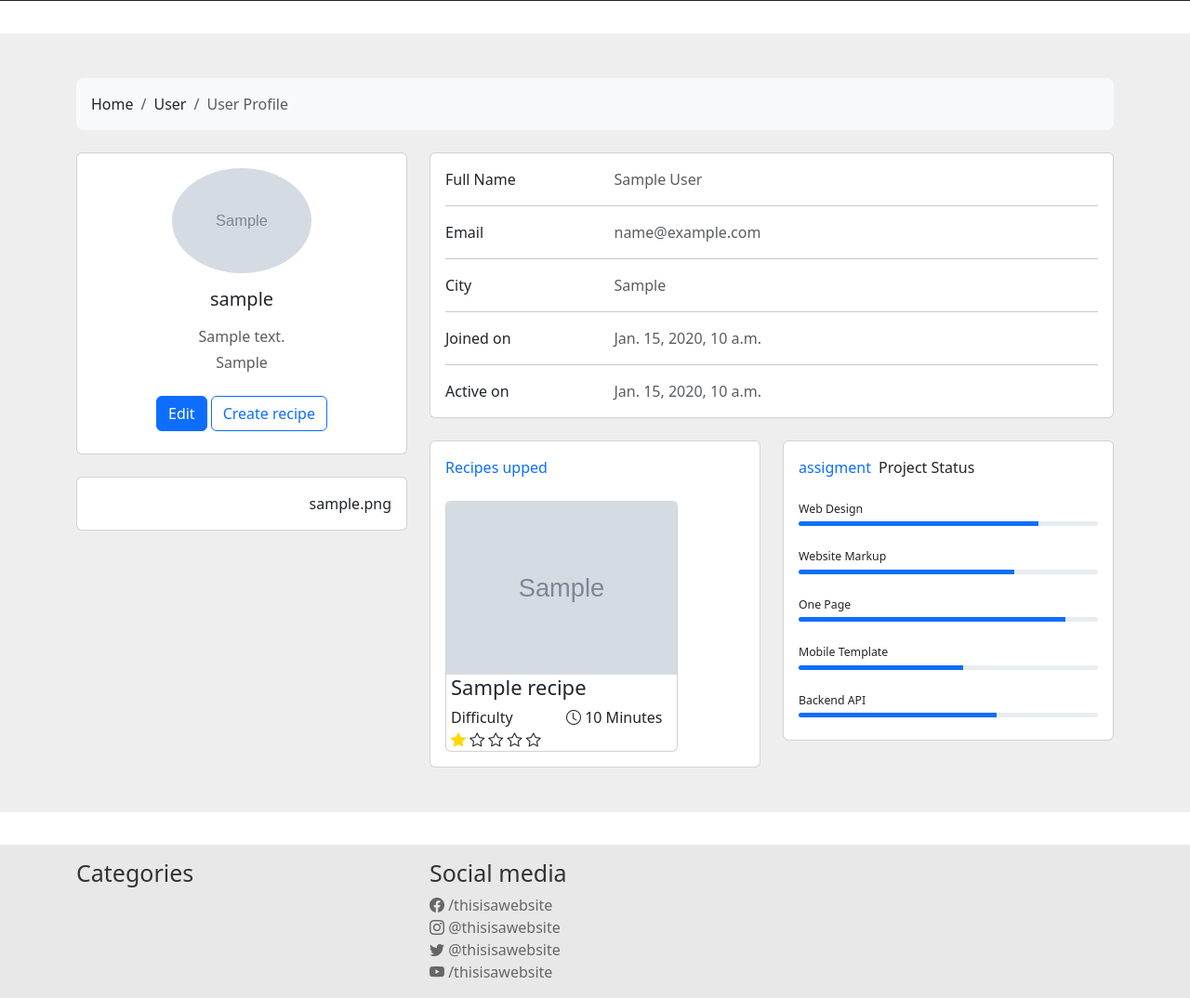
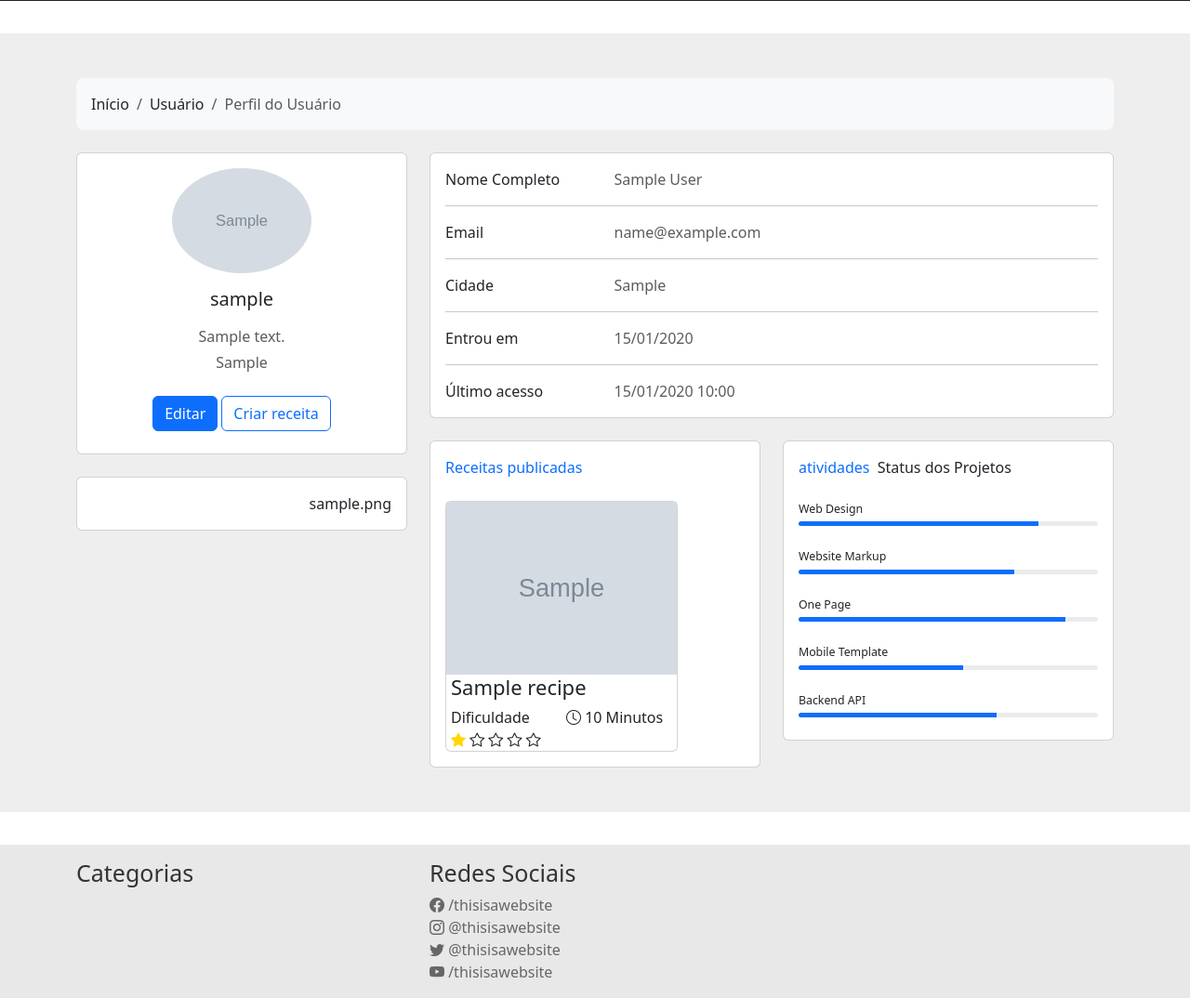
Before and after one commit to chloe1192/recipewebsite, a Django app: page /account/ in a window 1280 px wide. Shown: the part 339-1413 px from the top of the page at 93% size. Run offline with Django 5.2, Linux system fonts and the light colour scheme; a user stored in the database is signed in; tables that the repository leaves empty hold one stand-in row (values such as "Sample post"); grey boxes marked "Sample" are stand-in pictures; style sheets or scripts are compiled from the project's sources; some libraries are stand-ins or nearby versions.

Commit message:
consistent language

```diff
--- a/recipewebsite/templates/account.html
+++ b/recipewebsite/templates/account.html
@@ -10,10 +10,10 @@
 					class="bg-body-tertiary rounded-3 p-3 mb-4"
 				>
 					<ol class="breadcrumb mb-0">
-						<li class="breadcrumb-item"><a href="#">Home</a></li>
-						<li class="breadcrumb-item"><a href="#">User</a></li>
+						<li class="breadcrumb-item"><a href="#">Início</a></li>
+						<li class="breadcrumb-item"><a href="#">Usuário</a></li>
 						<li class="breadcrumb-item active" aria-current="page">
-							User Profile
+							Perfil do Usuário
 						</li>
 					</ol>
 				</nav>
@@ -40,7 +40,7 @@
 								data-mdb-ripple-init
 								class="btn btn-primary"
 							>
-								<a href="{% url 'edit' %}">Edit</a>
+								<a href="{% url 'edit' %}">Editar</a>
 
 							</button>
 							<button
@@ -49,7 +49,7 @@
 								data-mdb-ripple-init
 								class="btn btn-outline-primary ms-1"
 							>
-								<a href="{% url 'create_recipe' %}">Create recipe</a>
+								<a href="{% url 'create_recipe' %}">Criar receita</a>
 							</button>
 						</div>
 					</div>
@@ -79,7 +79,7 @@
 
 						<div class="row">
 							<div class="col-sm-3">
-								<p class="mb-0">Full Name</p>
+								<p class="mb-0">Nome Completo</p>
 							</div>
 							<div class="col-sm-9">
 								<p class="text-muted mb-0">{{ user.first_name }} {% if user.last_name %}{{ user.last_name }}{% endif %}</p>
@@ -99,7 +99,7 @@
 						<hr />
 						<div class="row">
 							<div class="col-sm-3">
-								<p class="mb-0">City</p>
+								<p class="mb-0">Cidade</p>
 							</div>
 							<div class="col-sm-9">
 								<p class="text-muted mb-0"> {{ user.city.city }} </p>
@@ -109,20 +109,20 @@
 						<hr />
 						<div class="row">
 							<div class="col-sm-3">
-								<p class="mb-0">Joined on</p>
+								<p class="mb-0">Entrou em</p>
 							</div>
 							<div class="col-sm-9">
-								<p class="text-muted mb-0">{{ user.date_joined }}</p>
+								<p class="text-muted mb-0">{{ user.date_joined|date:"d/m/Y" }}</p>
 							</div>
 						</div>
 
 						<hr />
 						<div class="row">
 							<div class="col-sm-3">
-								<p class="mb-0">Active on</p>
+								<p class="mb-0">Último acesso</p>
 							</div>
 							<div class="col-sm-9">
-								<p class="text-muted mb-0">{{ user.last_login }}</p>
+								<p class="text-muted mb-0">{{ user.last_login|date:"d/m/Y H:i" }}</p>
 							</div>
 						</div>
 
@@ -133,7 +133,7 @@
 						<div class="card mb-4 mb-md-0">
 							<div class="card-body">
 								<p class="mb-4">
-									<span class="text-primary font-italic me-1">Recipes upped</span>
+									<span class="text-primary font-italic me-1">Receitas publicadas</span>
 									{{ recipes.count }}
 								</p>
 								{% for recipe in recipes %}
@@ -146,8 +146,8 @@
 						<div class="card mb-4 mb-md-0">
 							<div class="card-body">
 								<p class="mb-4">
-									<span class="text-primary font-italic me-1">assigment</span>
-									Project Status
+									<span class="text-primary font-italic me-1">atividades</span>
+									Status dos Projetos
 								</p>
 								<p class="mb-1" style="font-size: 0.77rem">Web Design</p>
 								<div class="progress rounded" style="height: 5px">
--- a/recipewebsite/templates/base.html
+++ b/recipewebsite/templates/base.html
@@ -2,7 +2,7 @@
 <head>
     {% load static %}
     {% load compress %}
-    <meta lang="en">
+    <meta lang="pt-br">
     <meta charset="utf-8">
 
     <title>{% block title %}{{ settings.SETTING }}{% endblock %}</title>
@@ -27,8 +27,8 @@
             {% for message in messages %}
             <div class="modal-content">
                 <div class="modal-header">
-                    <h5 class="modal-title">Modal title</h5>
-                    <button type="button" class="close" data-dismiss="modal" aria-label="Close">
+                    <h5 class="modal-title">Notificação</h5>
+                    <button type="button" class="close" data-dismiss="modal" aria-label="Fechar">
                         <span aria-hidden="true">&times;</span>
                     </button>
                 </div>
@@ -36,14 +36,14 @@
                     <ul class="messages">
                         {% for message in messages %}
                         <li {% if message.tags %} class="{{ message.tags }}"{% endif %}>
-                            {% if message.level == DEFAULT_MESSAGE_LEVELS.ERROR %}Important: {% endif %}
+                            {% if message.level == DEFAULT_MESSAGE_LEVELS.ERROR %}Importante: {% endif %}
                             {{ message }}
                         </li>
                         {% endfor %}
                     </ul>
                 </div>
                 <div class="modal-footer">
-                    <button type="button" class="btn btn-secondary" data-dismiss="modal">Close</button>
+                    <button type="button" class="btn btn-secondary" data-dismiss="modal">Fechar</button>
                 </div>
             </div>
             {% endfor %}
--- a/recipewebsite/templates/footer.html
+++ b/recipewebsite/templates/footer.html
@@ -3,7 +3,7 @@
         <div class="row">
 
             <div class="col-12 col-md-4">
-                <h1>Categories</h1>
+                <h1>Categorias</h1>
                 <ul class="footer-list">
                     {% for category in categories %}
                     <li class="footer-item">{{ category.name }}</li>
@@ -12,7 +12,7 @@
             </div>
 
             <div class="col-12 col-md-4">
-                <h1>Social media</h1>
+                <h1>Redes Sociais</h1>
                 <ul class="footer-list">
                     <li class="footer-item"><i class="bi bi-facebook"></i>&nbsp;/thisisawebsite</li>
                     <li class="footer-item"><i class="bi bi-instagram"></i>&nbsp;@thisisawebsite</li>
--- a/recipewebsite/templates/header.html
+++ b/recipewebsite/templates/header.html
@@ -23,15 +23,15 @@
                         </li>
                         <li class="nav-item">
                             <a class="nav-link" href="{% url 'create_recipe' %}">
-                                <i class="bi bi-plus"></i> Create
+                                <i class="bi bi-plus"></i> Criar
                             </a>
                         </li>
                         <li class="nav-item">
-                            <a class="nav-link" href="{% url 'logout' %}">Logout</a>
+                            <a class="nav-link" href="{% url 'logout' %}">Sair</a>
                         </li>
                         {% else %}
                         <li class="nav-item">
-                            <a class="nav-link" href="{% url 'login' %}">Login</a>
+                            <a class="nav-link" href="{% url 'login' %}">Entrar</a>
                         </li>
                         {% endif %}
                 </ul>
@@ -39,7 +39,7 @@
             <form class="form-inline" method="post" action="{% url 'search-recipes' %}">
                 {% csrf_token %}
                 <div class="form-group">
-                    <input class="form-control search-input mr-sm-2" name="search-recipes" type="search" placeholder="Search" aria-label="Search">
+                    <input class="form-control search-input mr-sm-2" name="search-recipes" type="search" placeholder="Buscar receitas..." aria-label="Buscar">
                     <button class="btn btn-outline-secondary search-button my-2 my-sm-0" type="submit">
                         <i class="bi bi-search"></i>
                     </button>
--- a/recipewebsite/templates/index.html
+++ b/recipewebsite/templates/index.html
@@ -1,5 +1,5 @@
 {% extends "base.html" %}
-{% block title %}This is the index{% endblock %}
+{% block title %}Início - Site de Receitas{% endblock %}
 {% include "header.html" %}
 {% block content %}
 {% load static %}
@@ -17,11 +17,11 @@
             </div>
             <button class="carousel-control-prev" type="button" data-bs-target="#carouselExample" data-bs-slide="prev">
                 <span class="carousel-control-prev-icon" aria-hidden="true"></span>
-                <span class="visually-hidden">Previous</span>
+                <span class="visually-hidden">Anterior</span>
             </button>
             <button class="carousel-control-next" type="button" data-bs-target="#carouselExample" data-bs-slide="next">
                 <span class="carousel-control-next-icon" aria-hidden="true"></span>
-                <span class="visually-hidden">Next</span>
+                <span class="visually-hidden">Próximo</span>
             </button>
         </div>
     </div>
--- a/recipewebsite/templates/recipe-card.html
+++ b/recipewebsite/templates/recipe-card.html
@@ -9,7 +9,7 @@
             <div class="">
                 <h1 class="recipe-title">{{ recipe.name }}</h1>
                 <div class="recipe-difficulty">
-                    Difficulty
+                    Dificuldade
                     <br>
                     <i class="bi {% if recipe.difficulty >= 1 %}bi-star-fill{% else %}bi-star{% endif %}"></i>
                     <i class="bi {% if recipe.difficulty >= 2 %}bi-star-fill{% else %}bi-star{% endif %}"></i>
@@ -18,7 +18,7 @@
                     <i class="bi {% if recipe.difficulty >= 5 %}bi-star-fill{% else %}bi-star{% endif %}"></i>
                 </div>
                 <div class="recipe-duration">
-                    <i class="bi bi-clock"></i> {{ recipe.duration }} Minutes
+                    <i class="bi bi-clock"></i> {{ recipe.duration }} Minutos
                 </div>
             </div>
         </a>
```
Also changed, not shown: recipewebsite/templates/login_register.html (+7 -7 lines).
